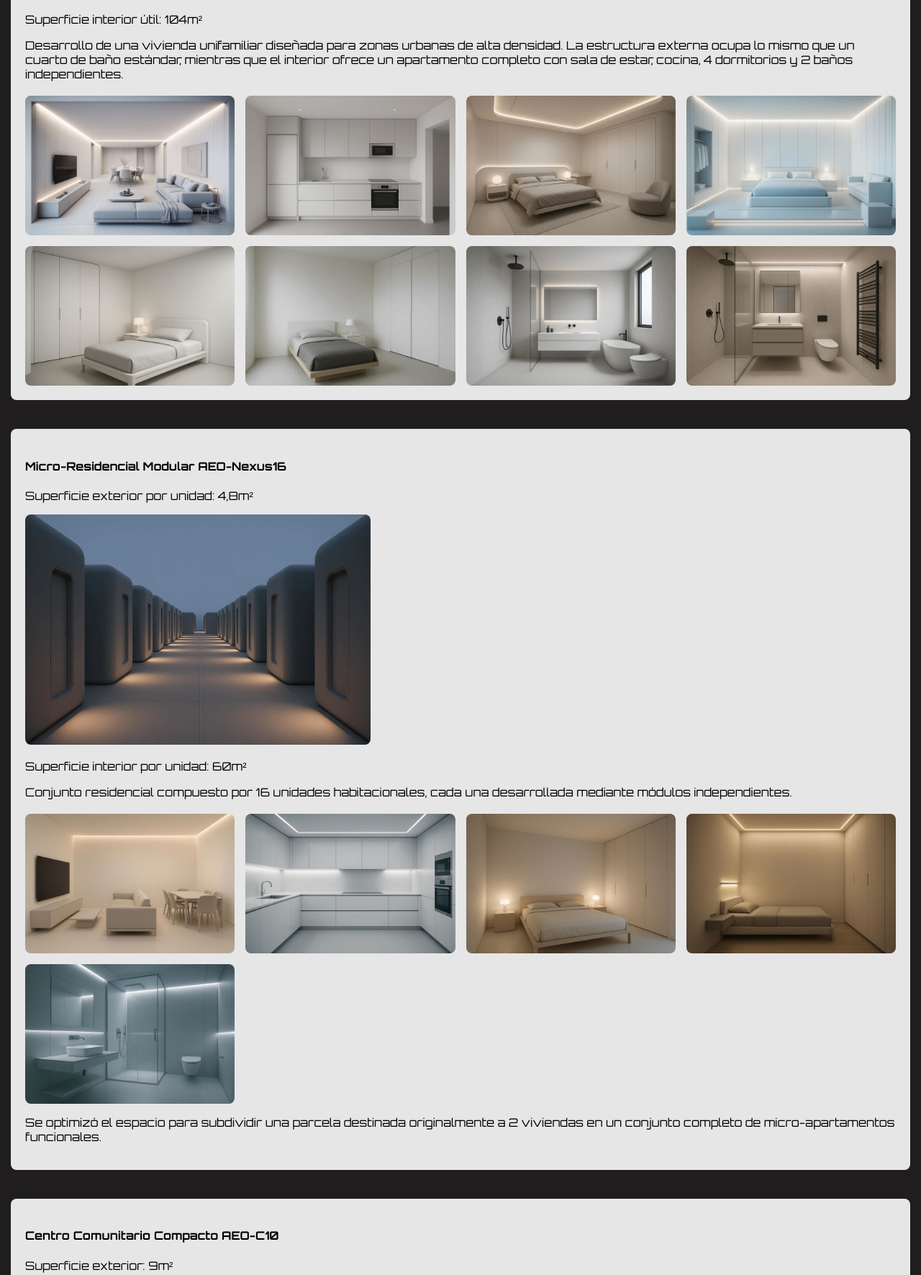
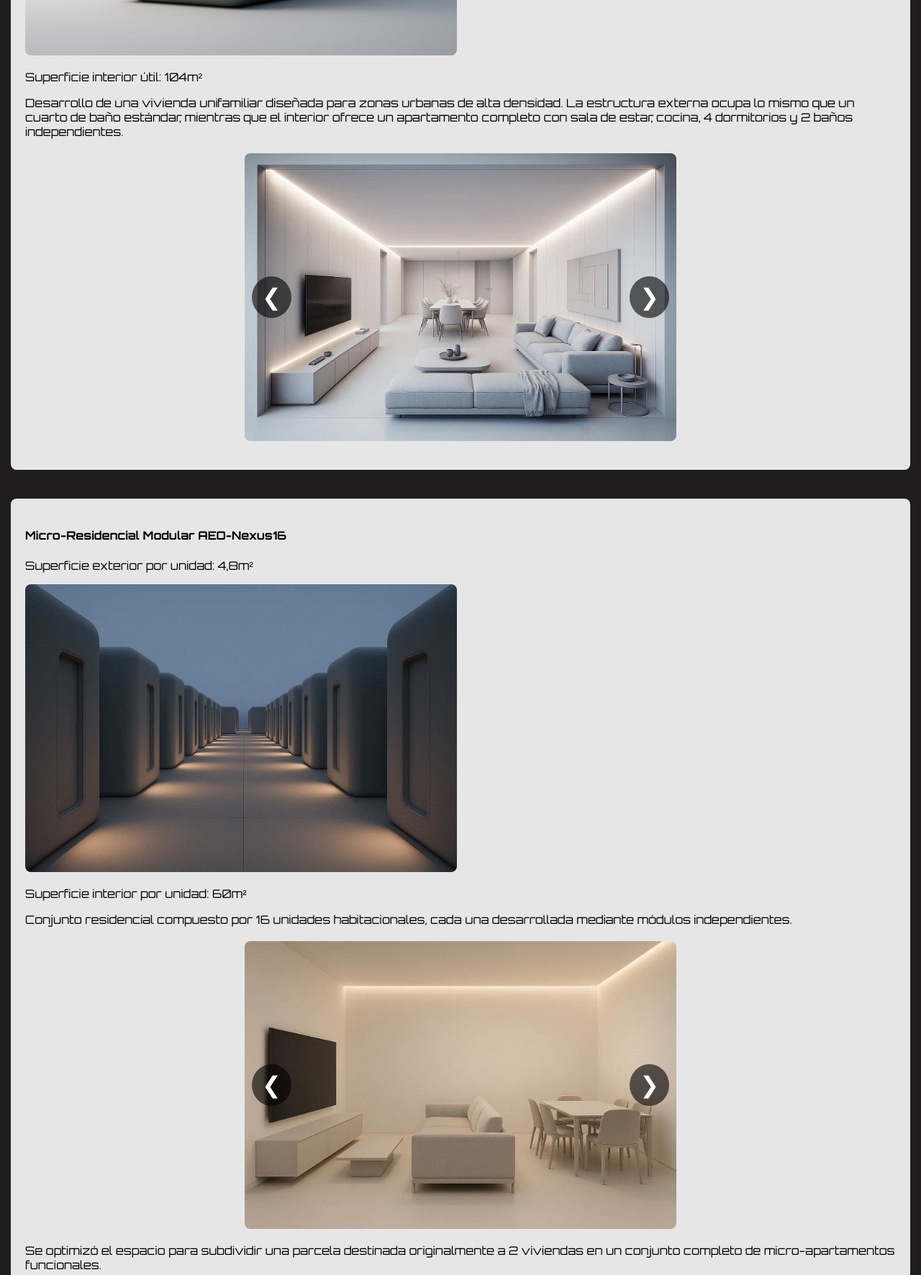
Before and after one commit to Ari-42/aeo-web, a plain HTML site: page proyectos.html in a window 1280 px wide. Shown: the part 884-2656 px from the top of the page at 72% size. Drawn offline with Linux system fonts and the light colour scheme.

Commit message:
Add files via upload

```diff
--- a/proyectos.html
+++ b/proyectos.html
@@ -40,15 +40,10 @@
     <img src="Imagenes/5-2m.jpeg" class="img-proyecto" alt="Vivienda Compacta AEO-5">
     <p>Superficie interior útil: 104m²</p>
     <p>Desarrollo de una vivienda unifamiliar diseñada para zonas urbanas de alta densidad. La estructura externa ocupa lo mismo que un cuarto de baño estándar, mientras que el interior ofrece un apartamento completo con sala de estar, cocina, 4 dormitorios y 2 baños independientes.</p>
-<div class="galeria">
-    <img src="Imagenes/salon-comedor1.jpg" class="img-proyecto" alt="Salón-ComedorAEO-5">
-    <img src="Imagenes/cocina1.jpeg" class="img-proyecto" alt="CocinaAEO-5">
-    <img src="Imagenes/dormitorio1-1.jpg" class="img-proyecto" alt="Dormitorio1AEO-5">
-    <img src="Imagenes/dormitorio2-1.jpg" class="img-proyecto" alt="Dormitorio2AEO-5">
-    <img src="Imagenes/dormitorio3-1.jpg" class="img-proyecto" alt="Dormitorio3AEO-5">
-    <img src="Imagenes/dormitorio4-1.jpg" class="img-proyecto" alt="Dormitorio4AEO-5">
-    <img src="Imagenes/bano1-1.jpg" class="img-proyecto" alt="Baño1AEO-5">
-    <img src="Imagenes/bano2-1.jpg" class="img-proyecto" alt="Baño2AEO-5">
+<div class="slider">
+    <button class="prev" onclick="prevImage()">&#10094;</button>
+    <img id="slider-image" src="Imagenes/salon-comedor1.jpg" class="img-proyecto" alt="Salón-ComedorAEO-5">
+    <button class="next" onclick="nextImage()">&#10095;</button>
 </div>
     </div>
 
@@ -58,12 +53,10 @@
     <img src="Imagenes/4-8m2.jpg" class="img-proyecto" alt="AEO-Nexus16">
     <p>Superficie interior por unidad: 60m²</p>
     <p>Conjunto residencial compuesto por 16 unidades habitacionales, cada una desarrollada mediante módulos independientes.</p>
-<div class="galeria">
-    <img src="Imagenes/salon-Comedor2.jpg" class="img-proyecto" alt="Salón-ComedorAEO-Nexus16">
-    <img src="Imagenes/cocina2.jpg" class="img-proyecto" alt="CocinaAEO-Nexus16">
-    <img src="Imagenes/dormitorio1-2.jpg" class="img-proyecto" alt="Dormitorio1AEO-Nexus16">
-    <img src="Imagenes/dormitorio2-2.jpg" class="img-proyecto" alt="Dormitorio2AEO-Nexus16">
-    <img src="Imagenes/bano2.jpg" class="img-proyecto" alt="Baño2AEO-Nexus16">
+<div class="slider">
+    <button class="prev" onclick="prevImage2()">&#10094;</button>
+    <img id="slider-image2" src="Imagenes/salon-Comedor2.jpg" class="img-proyecto" alt="Salón-ComedorAEO-Nexus16">
+    <button class="next" onclick="nextImage2()">&#10095;</button>
 </div>
     <p>Se optimizó el espacio para subdividir una parcela destinada originalmente a 2 viviendas en un conjunto completo de micro-apartamentos funcionales.</p>
     </div>
@@ -74,11 +67,10 @@
     <img src="Imagenes/9m2.jpg" class="img-proyecto" alt="AEO-C10">
     <p>Superficie interior útil: 210 m²</p>
     <p>Diseñado para municipios pequeños, este proyecto integra sala de reuniones, área social, depósito y oficina administrativa dentro de un volumen exterior extremadamente reducido.</p>
-<div class="galeria">
-    <img src="Imagenes/reuniones.jpg" class="img-proyecto" alt="Sala-ReunionesAEO-C10">
-    <img src="Imagenes/social.jpg" class="img-proyecto" alt="Area-SocialAEO-C10">
-    <img src="Imagenes/almacen.jpg" class="img-proyecto" alt="AlmacénAEO-C10">
-    <img src="Imagenes/oficina-administrativa.jpg" class="img-proyecto" alt="OficinaAEO-C10">
+<div class="slider">
+    <button class="prev" onclick="prevImage3()">&#10094;</button>
+    <img id="slider-image3" src="Imagenes/reuniones.jpg" class="img-proyecto" alt="Sala-ReunionesAEO-C10">
+    <button class="next" onclick="nextImage3()">&#10095;</button>
 </div>
     </div>
     </main>
--- a/script.js
+++ b/script.js
@@ -4,3 +4,25 @@ function toggleMenu() {
     nav.classList.toggle("open");
     hamburger.classList.toggle("active");
 }
+const images = [
+    "Imagenes/cocina1.jpeg",
+    "Imagenes/dormitorio1-1.jpg",
+    "Imagenes/dormitorio2-1.jpg",
+    "Imagenes/dormitorio3-1.jpg",
+    "Imagenes/dormitorio4-1.jpg",
+    "Imagenes/bano1-1.jpg",
+    "Imagenes/bano2-1.jpg"
+];
+const images2 = [
+    "Imagenes/salon-Comedor2.jpg",
+    "Imagenes/cocina2.jpg",
+    "Imagenes/dormitorio1-2.jpg",
+    "Imagenes/dormitorio2-2.jpg",
+    "Imagenes/bano2.jpg"
+];
+const images3 = [
+    "Imagenes/reuniones.jpg",
+    "Imagenes/social.jpg",
+    "Imagenes/almacen.jpg",
+    "Imagenes/oficina-administrativa.jpg"
+];
--- a/style.css
+++ b/style.css
@@ -97,20 +97,11 @@ h1 {
 }
 .img-proyecto {
     width: 100%;
-    max-width: 480px;
+    max-width: 600px;
     height:auto;
     border-radius: 8px;
 }
-.galeria {
-    display: grid;
-    grid-template-columns: repeat(auto-fill, minmax(250px, 1fr));
-    gap: 15px;
-    margin-top: 20px;
-}
-.galeria img {
-    width: 100%;
-    height: auto;
-}
+
 .contacto {
     margin-bottom: 10px;
     margin-right: 20px;
@@ -197,3 +188,39 @@ footer {
 .hamburger.active .line:nth-child(3) {
     transform: translateY(-10px) rotate(-45deg);
 }
+.slider {
+    position: relative;
+    width: 100%;
+    max-width: 600px;
+    margin: 20px auto;
+    display: flex;
+    align-items: center;
+    justify-content: center;
+    gap: 10px;
+}
+.slider img {
+    width: 100%;
+    border-radius: 8px;
+}
+.slider button {
+    position: absolute;
+    top: 50%;
+    transform: translateY(-50%);
+    background: rgba(0, 0, 0, 0.6);
+    border: none;
+    color: white;
+    font-size: 32px;
+    padding: 10px 14px;
+    cursor: pointer;
+    border-radius: 50%;
+    transition: 0.2s;
+}
+.slider button:hover {
+    background: rgba(0, 0, 0, 0.8);
+}
+.slider .prev {
+    left: 10px;
+}
+.slider .next {
+    right: 10px;
+}
```
